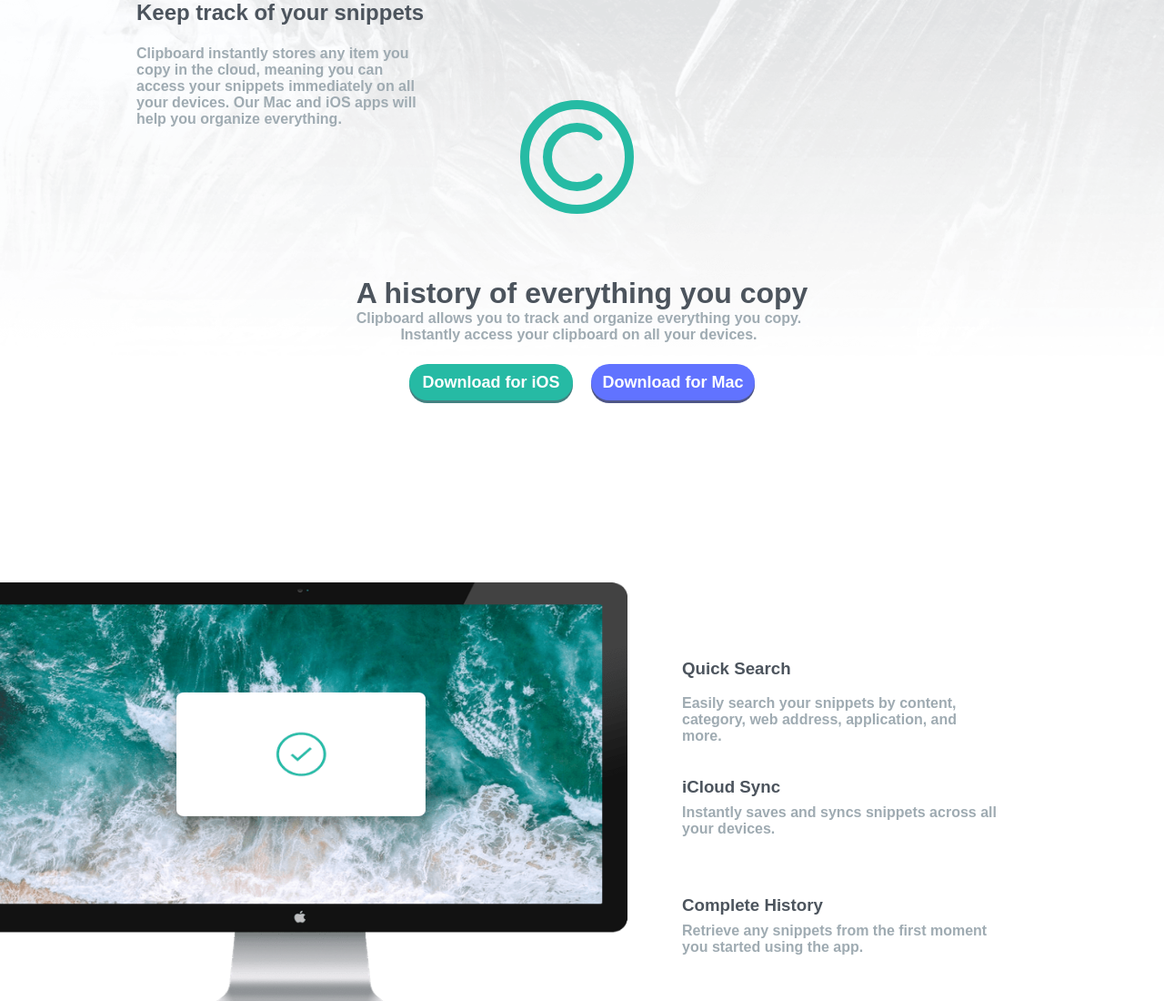
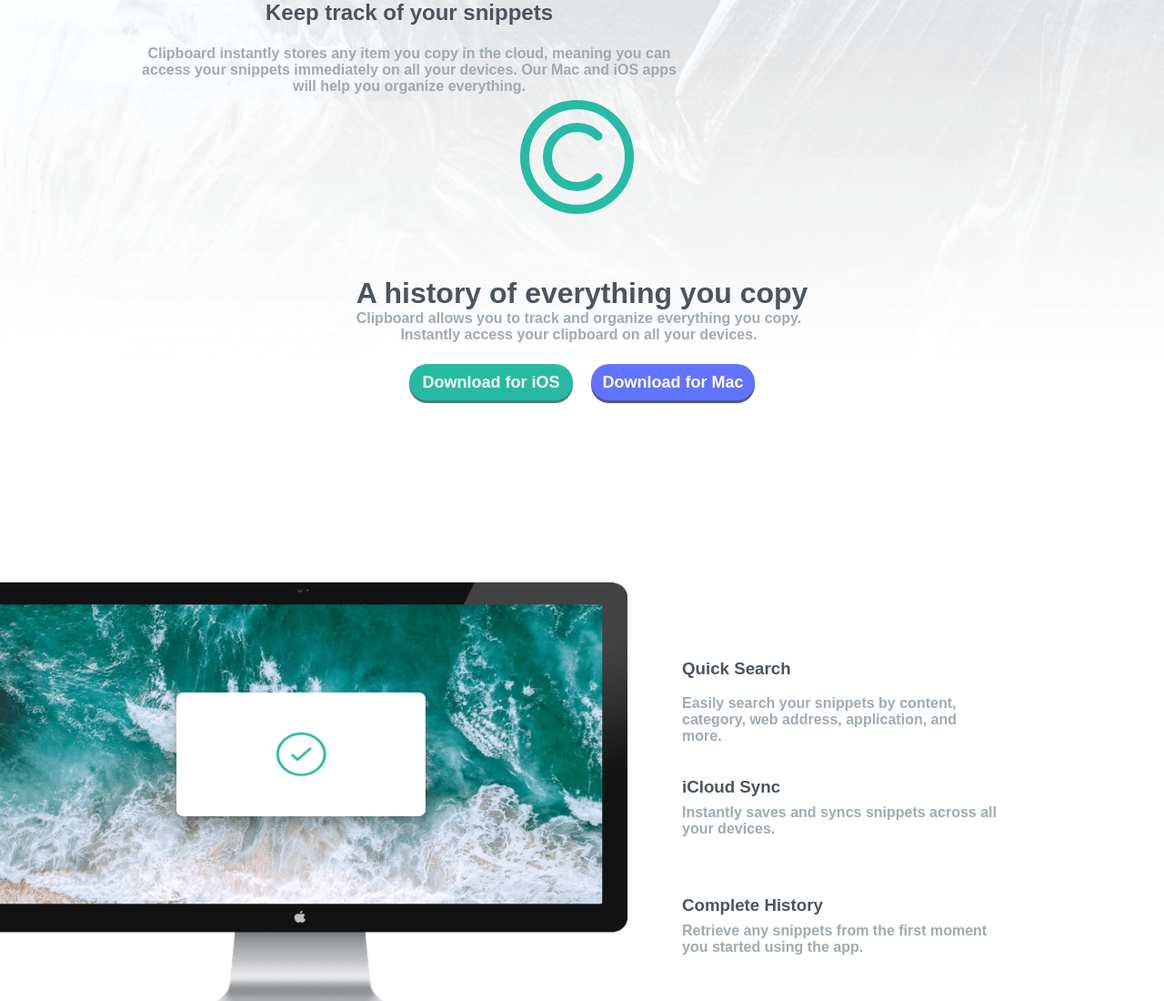
Before and after one commit to quigen/Clipboard-Landing-page, a plain HTML site: page index.html in a window 1280 px wide. Shown: the top 1100 px of the page at 91% size. Drawn offline with Linux system fonts and the light colour scheme; a web font is replaced by a local one.

Commit message:
Update clipboard.css

```diff
--- a/css/clipboard.css
+++ b/css/clipboard.css
@@ -59,7 +59,7 @@ text-align: center;
 	background-color: hsl(233, 100%, 69%);
 	box-shadow: 0px 3px hsl(233, 26%, 42%);
 }
-.first-heading-div{
+.first-head{
 	text-align: center;
 	height: 130px;
 	width: 600px;
```
